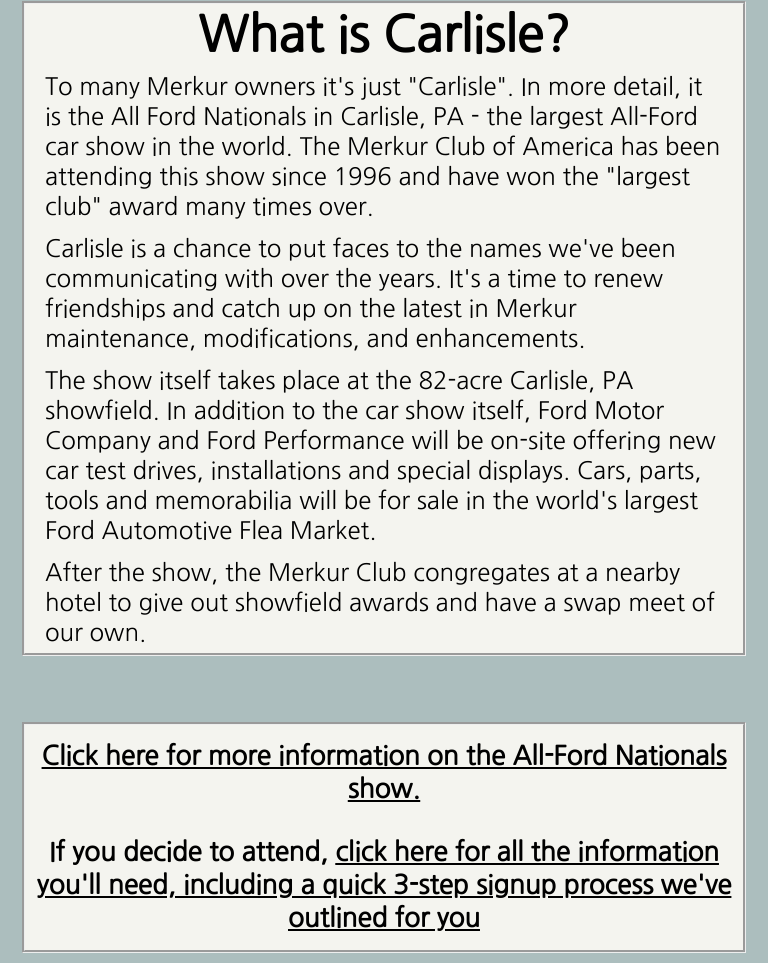
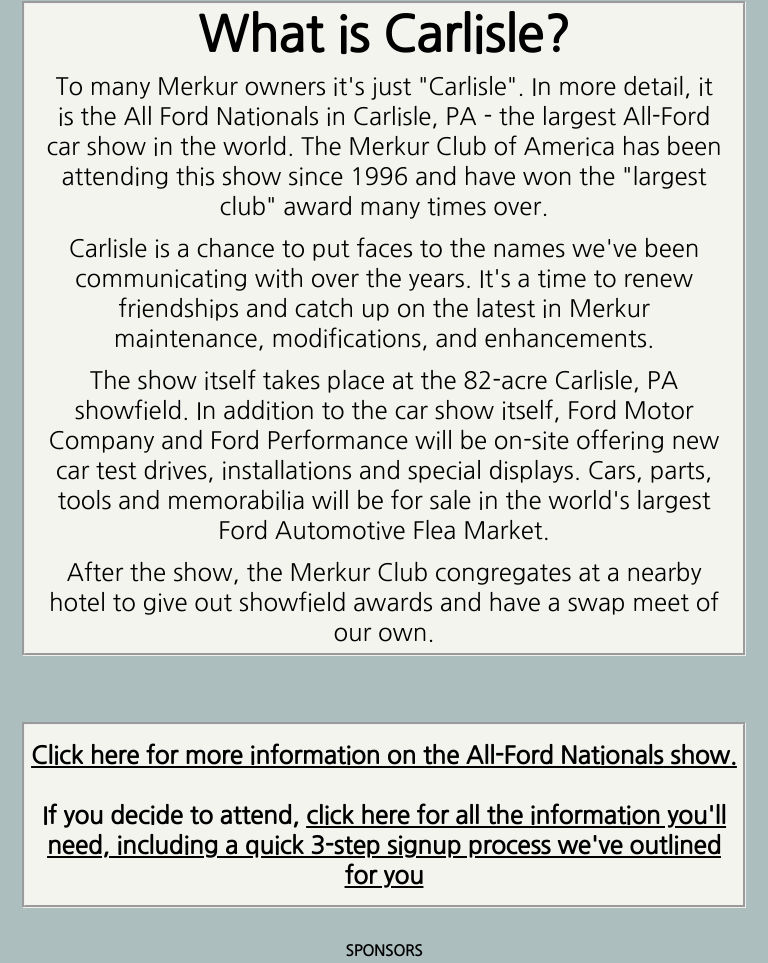
Before and after one commit to jgosses/merkurclub2, a plain HTML site: page index.html in a window 768 px wide. Shown: the part 795-1758 px from the top of the page. Drawn offline with Linux system fonts and the light colour scheme.

Commit message:
font size and padding adjustment around attentions

```diff
--- a/css/main.css
+++ b/css/main.css
@@ -207,6 +207,7 @@
     justify-content: center;
     font-size: 32px;
     width: 100%;
+    text-align: center;
 }
 
 #sub-title {
@@ -246,7 +247,7 @@
 }
 
 .attention {
-    font-size: 26px;
+    font-size: 24px;
     font-weight: bold;
     margin: 15px 5px;
 }
@@ -613,9 +614,9 @@
     font-size: 49px;
 }
 
-.intro-banner p {
+/* .intro-banner p {
     text-align: left;
-}
+} */
 
 .carousel_img_cont {
     justify-content: center;
@@ -630,9 +631,9 @@
 }
 
 /* Events Page */
-.event-snippet {
+/* .event-snippet {
     padding: 1em 4em;
-}
+}*/
 
 /* resources page */
 .grid-list {
```
